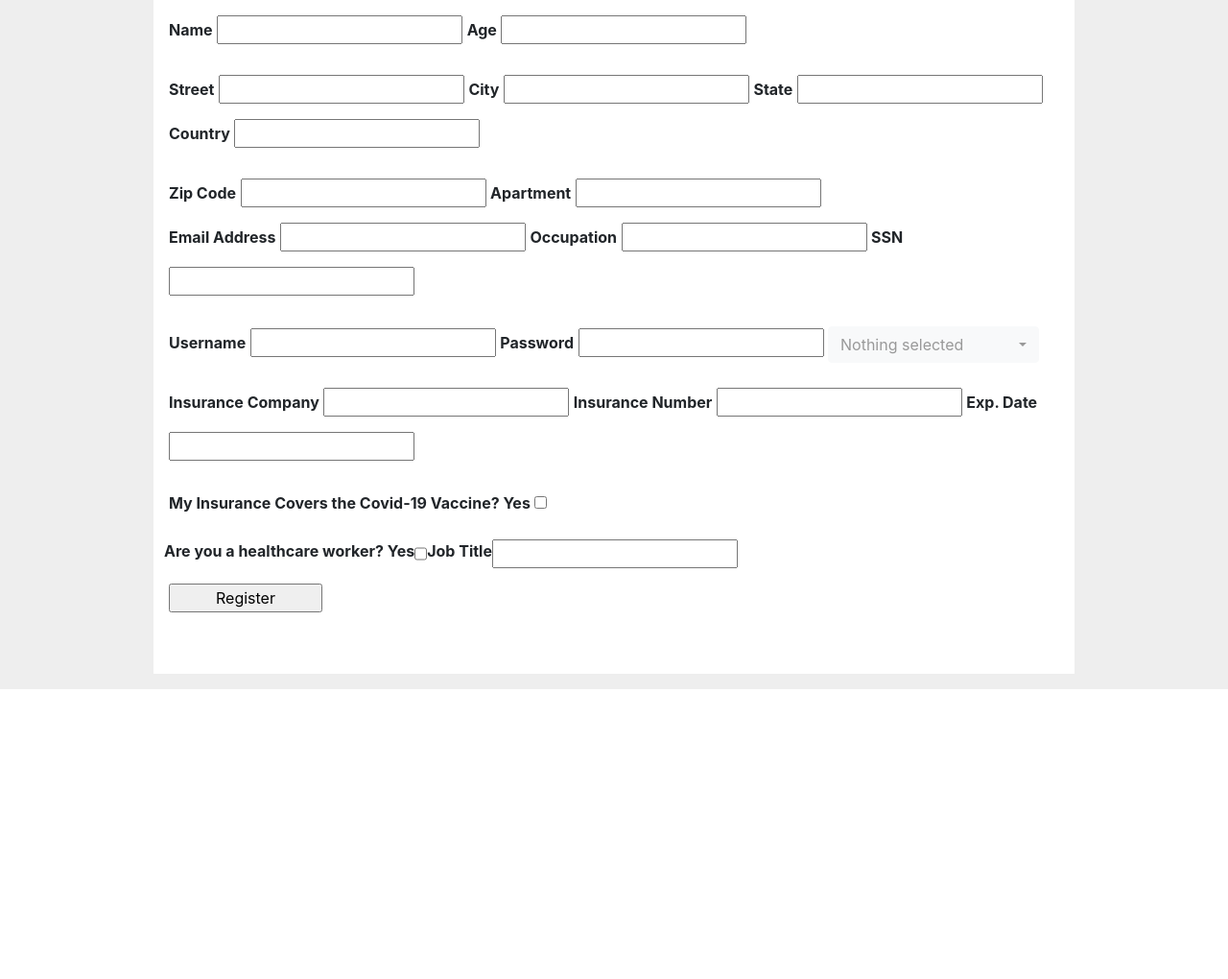
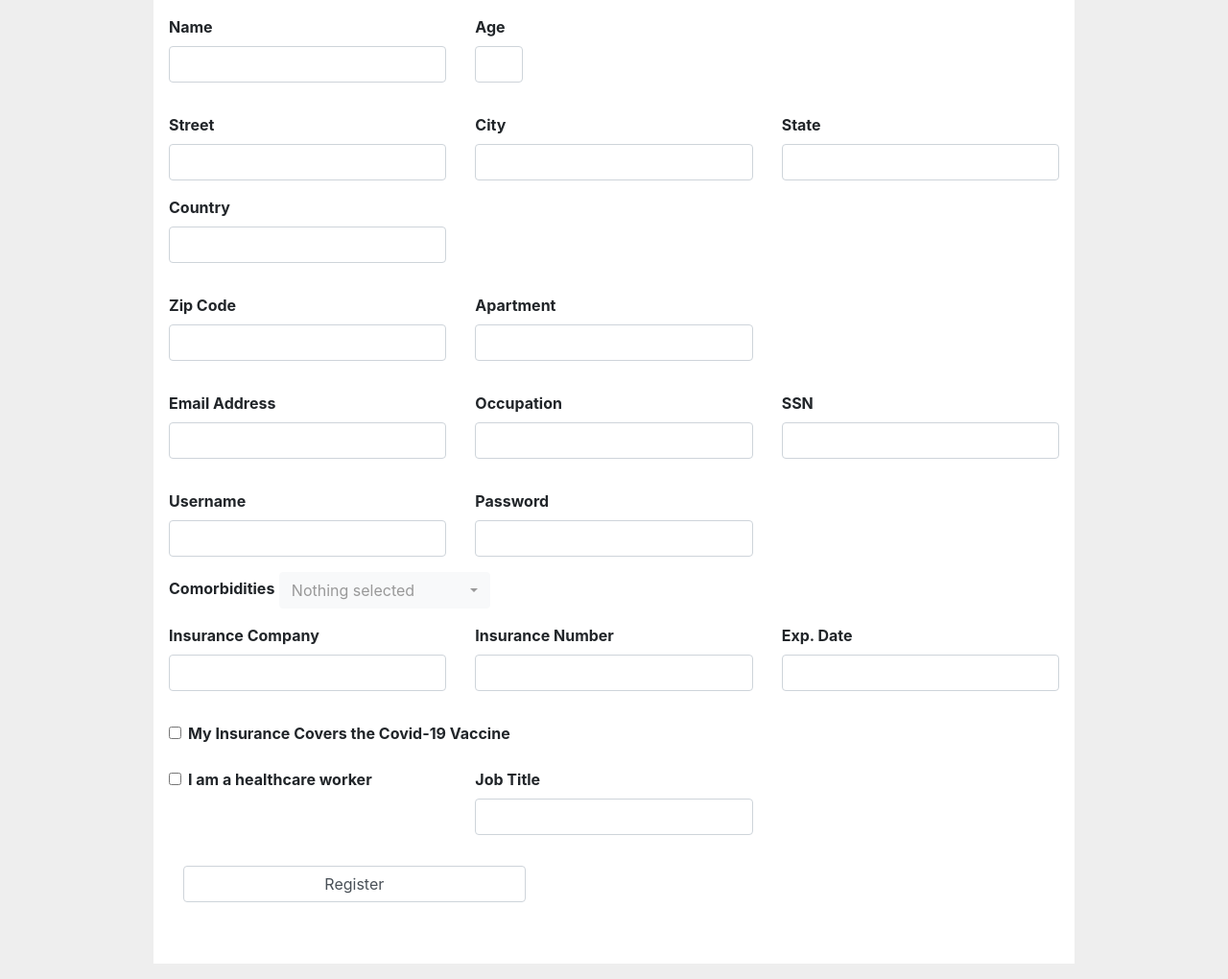
Before and after one commit to panargirakis/Vaccine_Management_System_DBMS, a Flask app: page /auth/register in a window 1280 px wide. Shown: the part 133-1153 px from the top of the page at 96% size. Before the commit the page ends 851 px from the top, so only its background shows below. Run offline with Flask 2, Linux system fonts and the light colour scheme; data that the repository does not hold is empty; some libraries are stand-ins or nearby versions.

Commit message:
changed ui elements to use bootstrap

```diff
--- a/flaskr/templates/auth/register.html
+++ b/flaskr/templates/auth/register.html
@@ -18,91 +18,145 @@
 
 {% block content %}
   <form method="post">
-    <div class="form-group">
-      <label for="name">Name</label>
-      <input name="name" id="name" required>
+    <div class="form-group row">
+        <div  class="col-md-4">
+            <label for="name">Name</label>
+            <input name="name" id="name"  class="form-control" required>
+        </div>
 
+        <div  class="col-md-1">
       <label for="age">Age</label>
-      <input name="age" id="age" required>
+      <input name="age" id="age" class="form-control" required>
+        </div>
     </div>
 
-    <div class="form-group">
+    <div class="form-group row">
+        <div  class="col-md-4">
       <label for="street">Street</label>
-      <input name="street" id="street" required>
+      <input name="street" id="street" class="form-control" required>
+        </div>
 
+        <div  class="col-md-4">
       <label for="city">City</label>
-      <input name="city" id="city" required>
+      <input name="city" id="city" class="form-control" required>
+        </div>
 
+        <div  class="col-md-4">
       <label for="state">State</label>
-      <input name="state" id="state" required>
+      <input name="state" id="state" class="form-control" required>
+        </div>
 
+        <div  class="col-md-4">
       <label for="country">Country</label>
-      <input name="country" id="country" required>
+      <input name="country" id="country" class="form-control" required>
+        </div>
     </div>
-    <div>
+
+    <div class="form-group row">
+        <div  class="col-md-4">
       <label for="zip_code">Zip Code</label>
-      <input name="zip_code" id="zip_code" required>
+      <input name="zip_code" id="zip_code" class="form-control" required>
+        </div>
 
+        <div  class="col-md-4">
       <label for="apartment">Apartment</label>
-      <input name="apartment" id="apartment">
+      <input name="apartment" id="apartment" class="form-control">
+        </div>
     </div>
 
 
 
-    <div class="form-group">
+    <div class="form-group row">
+        <div  class="col-md-4">
       <label for="email_address">Email Address</label>
-      <input name="email_address" id="email_address" required>
+      <input name="email_address" id="email_address" class="form-control" required>
+        </div>
+
+        <div  class="col-md-4">
       <label for="occupation">Occupation</label>
-      <input name="occupation" id="occupation" required>
+      <input name="occupation" id="occupation" class="form-control" required>
+        </div>
+
+        <div  class="col-md-4">
       <label for="ssn">SSN</label>
-      <input name="ssn" id="ssn">
+      <input name="ssn" id="ssn" class="form-control" required>
+        </div>
     </div>
 
 
-    <div class="form-group">
+    <div class="form-group row">
+    <div  class="col-md-4">
       <label for="username">Username</label>
-      <input name="username" id="username" required>
+      <input name="username" id="username" class="form-control" required>
+    </div>
+
+    <div  class="col-md-4">
       <label for="password">Password</label>
-      <input type="password" name="password" id="password" required>
+      <input type="password" name="password" id="password" class="form-control" required>
+    </div>
 
-      <label class="sr-only" for="comorbidities">Comorbidities</label>
+    <div  class="col-md-6">
+      <label for="comorbidities">Comorbidities</label>
       <select name="comorbidities" id="comorbidities" class="selectpicker" data-live-search="true" multiple>
           {% for o in all_comorbidities %}
             <option value="{{ o[0] }}" SELECTED>{{ o[0] }}</option>
           {% endfor %}
       </select>
+    </div>
 
     </div>
-    <div class="form-group">
+    <div class="form-group row">
+        <div  class="col-md-4">
       <label for="insurance_company">Insurance Company</label>
-      <input name="insurance_company" id="insurance_company" required>
+      <input name="insurance_company" id="insurance_company" class="form-control" required>
+        </div>
+
+        <div  class="col-md-4">
       <label for="insurance_number">Insurance Number</label>
-      <input name="insurance_number" id="insurance_number" required>
+      <input name="insurance_number" id="insurance_number" class="form-control" required>
+        </div>
+
+        <div  class="col-md-4">
       <label for="exp_date">Exp. Date</label>
-      <input name="exp_date" id="exp_date" required>
+      <input name="exp_date" id="exp_date" class="form-control" required>
+        </div>
 
     </div>
 
-    <div class="form-group">
-      <label class="checkbox" for="covid_coverage">My Insurance Covers the Covid-19 Vaccine?  Yes</label>
-<!--      <input type="hidden" name="covid_coverage" value="0">-->
-      <input type="checkbox" name="covid_coverage" id="covid_coverage" >
+  <div class="form-group">
+    <div class="form-check">
+      <input class="form-check-input" type="checkbox" name="covid_coverage" id="covid_coverage">
+      <label class="form-check-label" for="covid_coverage">
+        My Insurance Covers the Covid-19 Vaccine
+      </label>
     </div>
+  </div>
 
 <!--    <form action="">-->
-    <div class="form-row">
-      <label for="healthcare_worker" class = "auto-length">Are you a healthcare worker?  Yes</label>
-<!--        <input type="hidden" name="healthcare_worker" value="0">-->
-        <input type="checkbox" name="healthcare_worker" id="healthcare_worker">
+    <div class="form-group row">
+        <div  class="col-md-4">
+            <div class="form-check">
+      <input class="form-check-input" type="checkbox" name="healthcare_worker" id="healthcare_worker">
+      <label class="form-check-label" for="healthcare_worker">
+        I am a healthcare worker
+      </label>
+            </div>
+        </div>
+
+
+        <div  class="col-md-4">
       <label for="job_title">Job Title</label>
-        <input type="text" name="job_title" id="job_title">
+        <input type="text" name="job_title" id="job_title" class="form-control">
+        </div>
 
     </div>
 
 <!--    </form>-->
 
     <div class="form-group">
-      <input type="submit" value="Register">
+        <div class="col-md-5">
+            <input type="submit" value="Register" class="form-control">
+        </div>
     </div>
   </form>
 {% endblock %}
```
